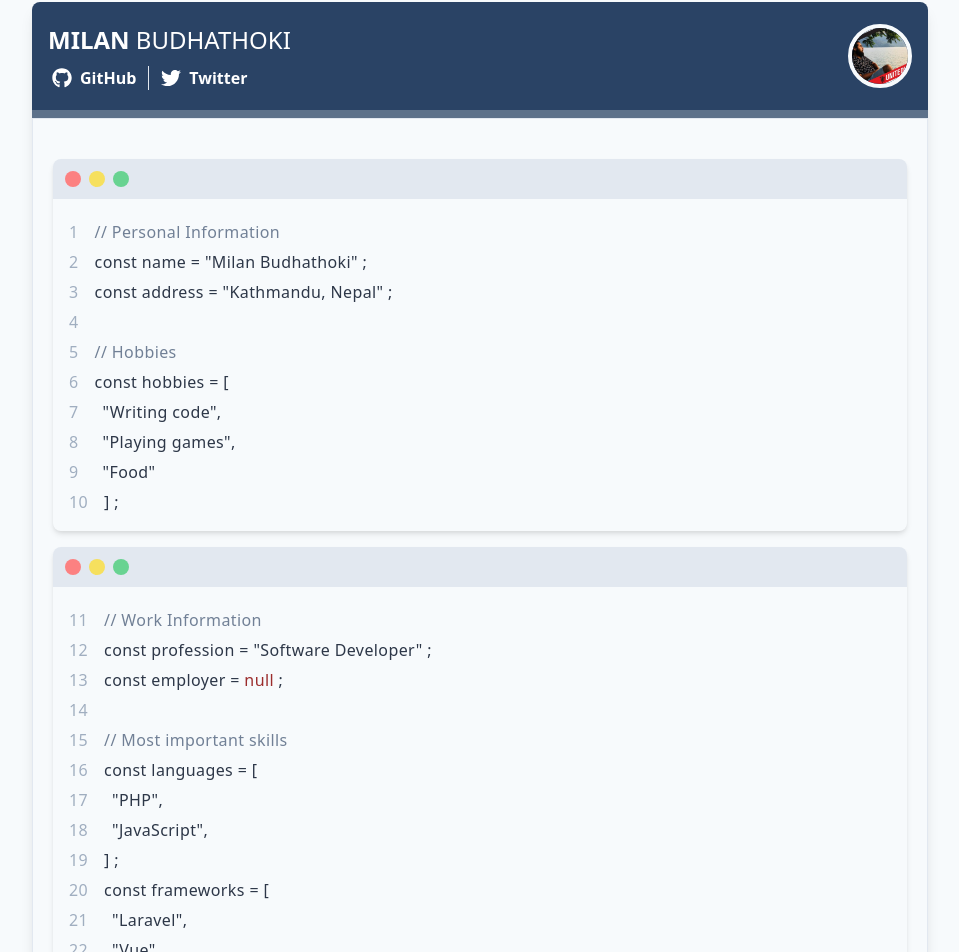
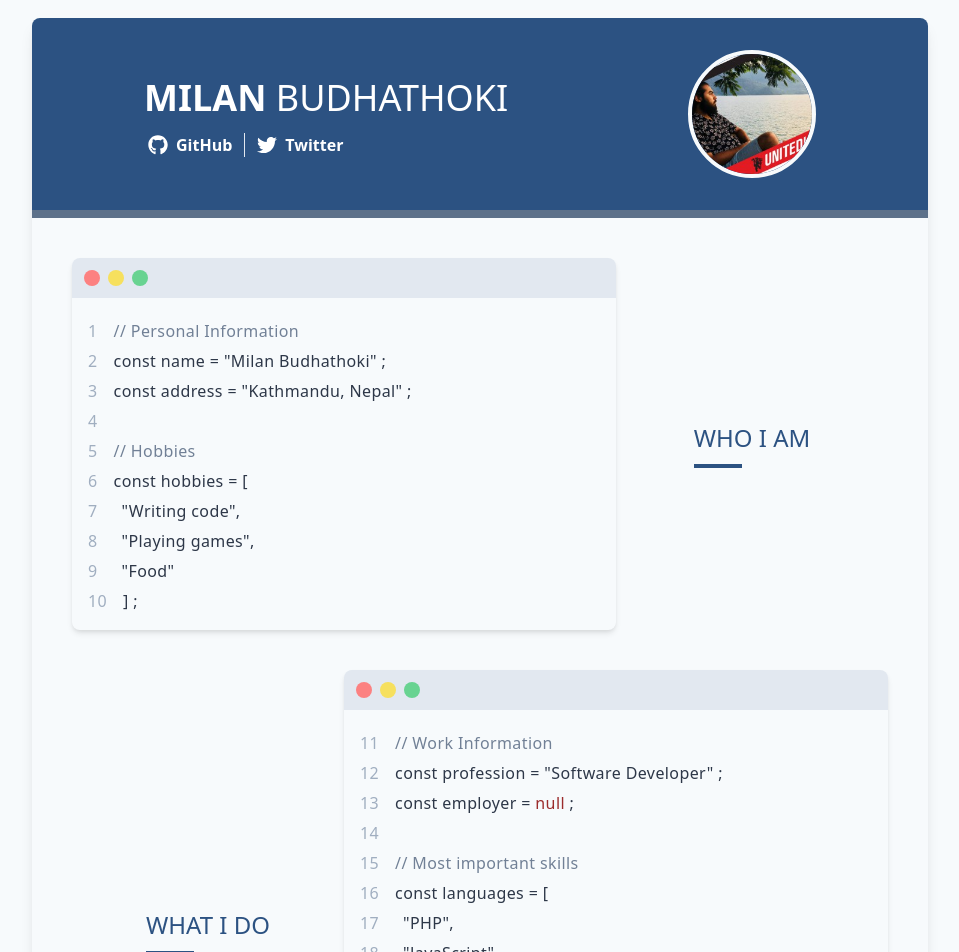
Before and after one commit to 01milan10/portfolio, a Nuxt app: page / in a window 1280 px wide. Shown: the part 14-966 px from the top of the page, without its empty margins (160-1119 px from the left). Built offline with nearby package versions, Linux system fonts and the light colour scheme.

Commit message:
Finished the project

```diff
--- a/pages/index.vue
+++ b/pages/index.vue
@@ -1,14 +1,15 @@
 <template>
-  <div class="max-w-4xl mx-auto lg:my-4 lg:rounded-lg lg:shadow-lg overflow-hidden">
-    <div class="s">
-      <div class="flex items-center justify-between px-4 py-5 bg-blue-900 text-white">
-        <div>
-          <h1 class="block uppercase text-2xl font-semibold">
+  <div class="lg:max-w-4xl lg:mx-auto lg:my-8 lg:rounded-lg lg:shadow-lg overflow-hidden">
+    <div class="bg-blue-800 md:px-12 md:py-8 lg:mx-0 px-4 py-5 lg:p-8">
+      <div class="flex items-center justify-between max-w-2xl mx-auto lg:w-full text-white">
+        <div class>
+          <h1 class="block uppercase text-2xl md:text-4xl font-semibold">
             Milan
             <span class="font-normal">Budhathoki</span>
           </h1>
           <div class="flex mt-2">
-            <button
+            <a
+              href="https://github.com/01milan10"
               class="flex px-1 items-center rounded hover:bg-gray-200 hover:text-gray-800 hover:border-b hover:shadow-outline focus:outline-none focus:border-b focus:shadow-outline focus:bg-gray-200 focus:text-gray-800"
             >
               <svg
@@ -22,9 +23,10 @@
                 />
               </svg>
               <span class="block ml-2 font-semibold">GitHub</span>
-            </button>
+            </a>
             <div class="mx-2 border-r"></div>
-            <button
+            <a
+              href="https://twitter.com/01milan10"
               class="flex px-1 items-center rounded hover:bg-gray-200 hover:text-gray-800 hover:border-b hover:shadow-outline focus:outline-none focus:border-b focus:shadow-outline focus:bg-gray-200 focus:text-gray-800"
             >
               <svg
@@ -38,21 +40,23 @@
                 />
               </svg>
               <span class="block ml-2 font-semibold">Twitter</span>
-            </button>
+            </a>
           </div>
         </div>
         <div>
           <img
-            class="w-16 h-16 rounded-full border-4 border-gray-100"
+            class="w-16 h-16 md:w-32 md:h-32 rounded-full border-4 border-gray-100"
             src="~assets/profile-picture.jpg"
             alt="profile picture"
           />
         </div>
       </div>
+    </div>
     <div class="h-2 bg-blue-900 bg-opacity-75"></div>
-    </div>
-    <main class="px-5 py-10 border text-xs sm:text-base">
-      <div class="shadow-md rounded-lg overflow-hidden">
+    <div class="max-w-2xl lg:max-w-full mx-auto lg:mx-0">
+      <main class="p-10 text-xs sm:text-base">
+        <div class="flex">
+          <div class="w-full lg:w-2/3 shadow-md rounded-lg overflow-hidden">
             <div class="flex items-center h-10 bg-gray-300">
               <div class="h-4 w-4 ml-3 mr-1 rounded-full bg-red-400"></div>
               <div class="h-4 w-4 mx-1 rounded-full bg-yellow-400"></div>
@@ -100,7 +104,21 @@
               </div>
             </div>
           </div>
-      <div class="mt-4 shadow-md rounded-lg overflow-hidden">
+          <div class="my-auto lg:h-full lg:w-1/3 hidden lg:flex items-center justify-center">
+            <div class="text-2xl text-blue-800 uppercase">
+              <span>Who I am</span>
+              <div class="mt-2 w-12 h-1 bg-blue-800"></div>
+            </div>
+          </div>
+        </div>
+        <div class="flex mt-10">
+          <div class="my-auto lg:h-full lg:w-1/3 hidden lg:flex items-center justify-center">
+            <div class="text-2xl text-blue-800 uppercase">
+              <span>What I do</span>
+              <div class="mt-2 w-12 h-1 bg-blue-800"></div>
+            </div>
+          </div>
+          <div class="w-full lg:w-2/3 shadow-md rounded-lg overflow-hidden">
             <div class="flex items-center h-10 bg-gray-300">
               <div class="h-4 w-4 ml-3 mr-1 rounded-full bg-red-400"></div>
               <div class="h-4 w-4 mx-1 rounded-full bg-yellow-400"></div>
@@ -113,7 +131,9 @@
               </div>
               <div class="flex items-baseline space-x-4 leading-relaxed tracking-wide">
                 <span class="block text-gray-500 mt-1">12</span>
-            <span class="inline-block ml-2 text-gray-800">const profession = "Software Developer" ;</span>
+                <span
+                  class="inline-block ml-2 text-gray-800"
+                >const profession = "Software Developer" ;</span>
               </div>
               <div class="flex items-baseline space-x-4 leading-relaxed tracking-wide">
                 <span class="block text-gray-500 mt-1">13</span>
@@ -171,7 +191,13 @@
               </div>
             </div>
           </div>
+        </div>
       </main>
+    </div>
+    <div class="flex justify-end p-2 text-xs">
+      <span class="text-gray-400">concept:</span>
+      <a class="ml-2 text-indigo-200" href="https://twitter.com/malfaitrobin">@malfaitrobin</a>
+    </div>
   </div>
 </template>
 
--- a/tailwind.config.js
+++ b/tailwind.config.js
@@ -5,11 +5,7 @@
  ** Default: https://github.com/tailwindcss/tailwindcss/blob/master/stubs/defaultConfig.stub.js
  */
 module.exports = {
-  theme: {
-    extend: {
-      blue: "#233876"
-    }
-  },
+  theme: {},
   variant: {},
   plugins: [],
   purge: {
```
Lines whose indentation alone changed are shown as unchanged.
